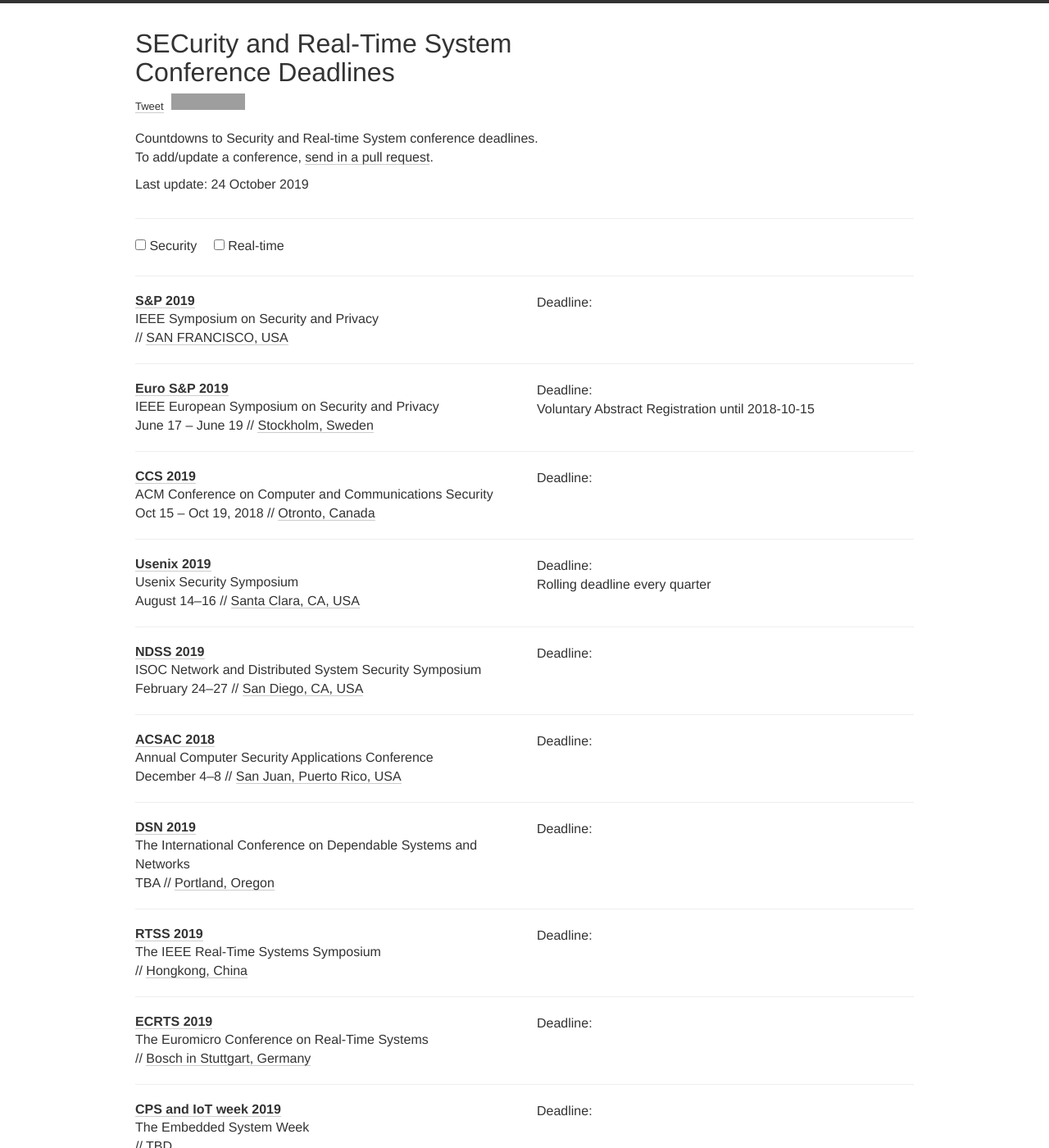
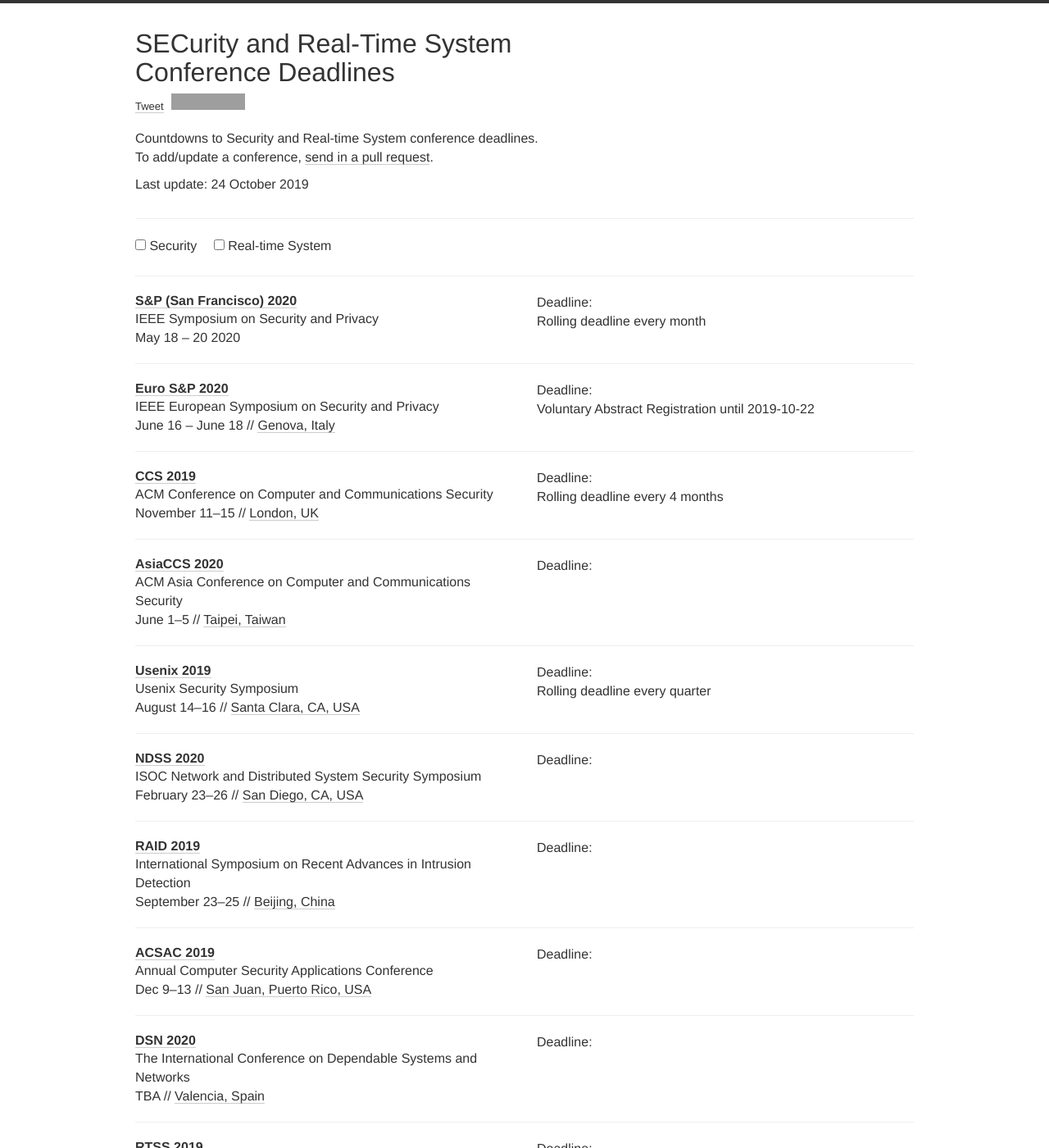
Before and after one commit to srliu/sec.rt-deadlines.github.io, a Jekyll site: the page built from index.html, in a window 1280 px wide and 1400 px high. Shown: the whole window at 82% size. Built offline with Jekyll 4.4.1, drawn with Linux system fonts in a browser that asks for light colours; nearby versions of some CDN libraries; Markdown is read by kramdown in place of the engine named in the settings; comment, search, counter and statistics services are not loaded; grey boxes are pictures that could not be loaded.

Commit message:
update info

```diff
--- a/_config.yml
+++ b/_config.yml
@@ -1,6 +1,6 @@
 title: SECurity and Real-Time System Conference Deadlines
 description: Countdowns to Security and Real-time System conference deadlines.
-author: Elk Liu
+author: srLiu
 
 domain: "sec.rts-deadlines.github.io"
 baseurl: ""
@@ -10,7 +10,7 @@
 #github_repo: sec-deadlines
 #ga_id: UA-104921371-1
 
-markdown: typora
+markdown: kramdown
 
 
 #theme: jekyll-theme-time-machine
--- a/_data/conferences.yml
+++ b/_data/conferences.yml
@@ -1,38 +1,47 @@
 ---
 
-# Security and Privacy
-
-- name: S&P
+# Security
+- name: S&P (San Francisco)
+  year: 2020
+  date: "May 18 – 20 2020"
   description: IEEE Symposium on Security and Privacy
-  year: 2019
-  link: https://www.ieee-security.org/TC/SP2019/
+  link: https://www.ieee-security.org/TC/SP2020/index.html
   deadline: "%y-%m-01 15:00"
   timezone: Etc/GMT+7
-  comment:
-  data: "May 20 - May 22"
-  place: SAN FRANCISCO, USA
+  comment: Rolling deadline every month
   tags: [SEC]
 
 - name: Euro S&P
   description: IEEE European Symposium on Security and Privacy
-  year: 2019
-  link: https://www.ieee-security.org/TC/EuroSP2019/
-  deadline: "2018-11-13 23:59"
-  timezone: Etc/GMT+7
-  comment: Voluntary Abstract Registration until 2018-10-15
-  date: "June 17 - June 19"
-  place: Stockholm, Sweden
+  year: 2020
+  link: https://www.ieee-security.org/TC/EuroSP2020/
+  deadline: "2019-11-20 23:59"
+  comment: Voluntary Abstract Registration until 2019-10-22
+  date: "June 16 - June 18"
+  place: Genova, Italy
   tags: [SEC]
 
 - name: CCS
   description: ACM Conference on Computer and Communications Security
   year: 2019
-  link: https://www.sigsac.org/ccs/CCS2018/
+  link: https://www.sigsac.org/ccs/CCS2019/
   deadline: "2018-05-08 23:59"
-  timezone: Etc/UTC
-  comment:
-  date: "Oct 15 - Oct 19, 2018"
-  place: Otronto, Canada
+  deadline:
+    - "%y-02-05 23:59"
+    - "%y-05-15 23:59"
+    - "%y-09-15 23:59"
+  comment: Rolling deadline every 4 months
+  date: "November 11-15"
+  place: London, UK
+  tags: [SEC]
+
+- name: AsiaCCS
+  description: ACM Asia Conference on Computer and Communications Security
+  year: 2020
+  link: https://asiaccs2020.cs.nthu.edu.tw/
+  deadline: "2019-12-10 23:59"
+  date: "June 1-5"
+  place: Taipei, Taiwan
   tags: [SEC]
 
 - name: Usenix
@@ -40,106 +49,56 @@
   year: 2019
   link: https://www.usenix.org/conference/usenixsecurity19
   deadline:
-    - "%y-11-15 23:59"
-    - "%y-02-15 23:59"
-    - "%y-05-15 23:59"
-    - "%y-08-15 23:59"
+    - "%y-08-23 19:59"
+    - "%y-11-15 19:59"
+    - "%y-02-15 19:59"
+    - "%y-05-15 19:59"
   comment: Rolling deadline every quarter
-  timezone: America/Los_Angeles
+  timezone: America/New_York
   date: "August 14-16"
   place: Santa Clara, CA, USA
   tags: [SEC]
 
 - name: NDSS
   description: ISOC Network and Distributed System Security Symposium
-  year: 2019
-  link: https://www.ndss-symposium.org/ndss2019/
-  deadline: "2018-08-07 23:59"
-  timezone: America/New_York
-  date: February 24-27
+  year: 2020
+  link: https://www.ndss-symposium.org/ndss2020/
+  deadline:
+    - "%y-06-14 23:59"
+    - "%y-09-13 23:59"
+  date: February 23-26
   place: San Diego, CA, USA
   tags: [SEC]
 
-#- name: ESORICS
-#  description: European Symposium on Research in Computer Security
-
-# === Privacy
-
-#- name: WPES
-#  description: Workshop on Privacy in the Electronic Society
-
-#- name: PETS
-#  description: Privacy Enhancing Technologies Symposium
-
-
-# Crypto
-
-#- name: Crypto
-#  description: International Cryptology Conference
-
-
-#- name: Eurocrypt
-#  description: European Cryptology Conference
-
-#- name: Asiacrypt
-#  description: International Conference on the Theory and Application of Cryptology and Information Security
-
-#- name: FC
-#  description: Financial Cryptography and Data Security
-
-#- name: TCC
-#  description: Theory of Cryptography Conference
-
-#- name: CSF
-#  description: IEEE Computer Security Foundations Symposium
-
-#- name: PKC
-#  description: International Conference on Practice and Theory of Public Key Cryptography
-
-#- name: CT-RSA
-#  description: RSA Conference Cryptographers’ Track
-
-#- name: TCHES
-#  description: IACR Transactions on Cryptographic Hardware and Embedded Systems
-
-
-# === Networks and systems, applications
-
-#- name: PerCom
-#  description: IEEE International Conference on Pervasive Computing and Communication
-
-#- name: RAID
-#  description: International Symposium on Recent Advances in Intrusion Detection
+- name: RAID
+  description: International Symposium on Recent Advances in Intrusion Detection
+  year: 2019
+  link: https://www.raid-2019.org/
+  deadline: "2019-04-02 23:59"
+  date: September 23-25
+  place: Beijing, China
+  tags: [SEC]
 
 - name: ACSAC
   description: Annual Computer Security Applications Conference
-  year: 2018
-  link: https://www.acsac.org/
-  deadline: "2017-06-08 23:59"
-  timezone: America/New_York
-  date: December 4-8
+  year: 2019
+  link: https://www.acsac.org/2019/
+  deadline: "2019-06-08 23:59"
+  date: Dec 9-13
   place: San Juan, Puerto Rico, USA
-  tags: SEC
-
-#- name: IMC
-#  description: Internet Measurement Conference
+  tags: [SEC]
 
 - name: DSN
   description: The International Conference on Dependable Systems and Networks
-  year: 2019
+  year: 2020
   link: https://dsn.org/
-  deadline: "2018-11-30 23:59"
+  deadline: "2019-12-03 23:59"
   date: TBA
-  place: Portland, Oregon
-  tags: SEC
+  place: Valencia, Spain
+  tags: [SEC]
 
-#- name: ACNS
-#  description: International Conference on Applied Cryptography and Network Security
 
-#- name: eCrime
-#  description: 13th Symposium on Electronic Crime Research
-
-# === Real-time
+# Real-time
 
 - name: RTSS
   description: The IEEE Real-Time Systems Symposium
--- a/_data/types.yml
+++ b/_data/types.yml
@@ -5,5 +5,5 @@
 #  tag: PRIV
 #- name: Crypto
 #  tag: CRYPTO
-- name: Real-time
+- name: Real-time System
   tag: RT
```
